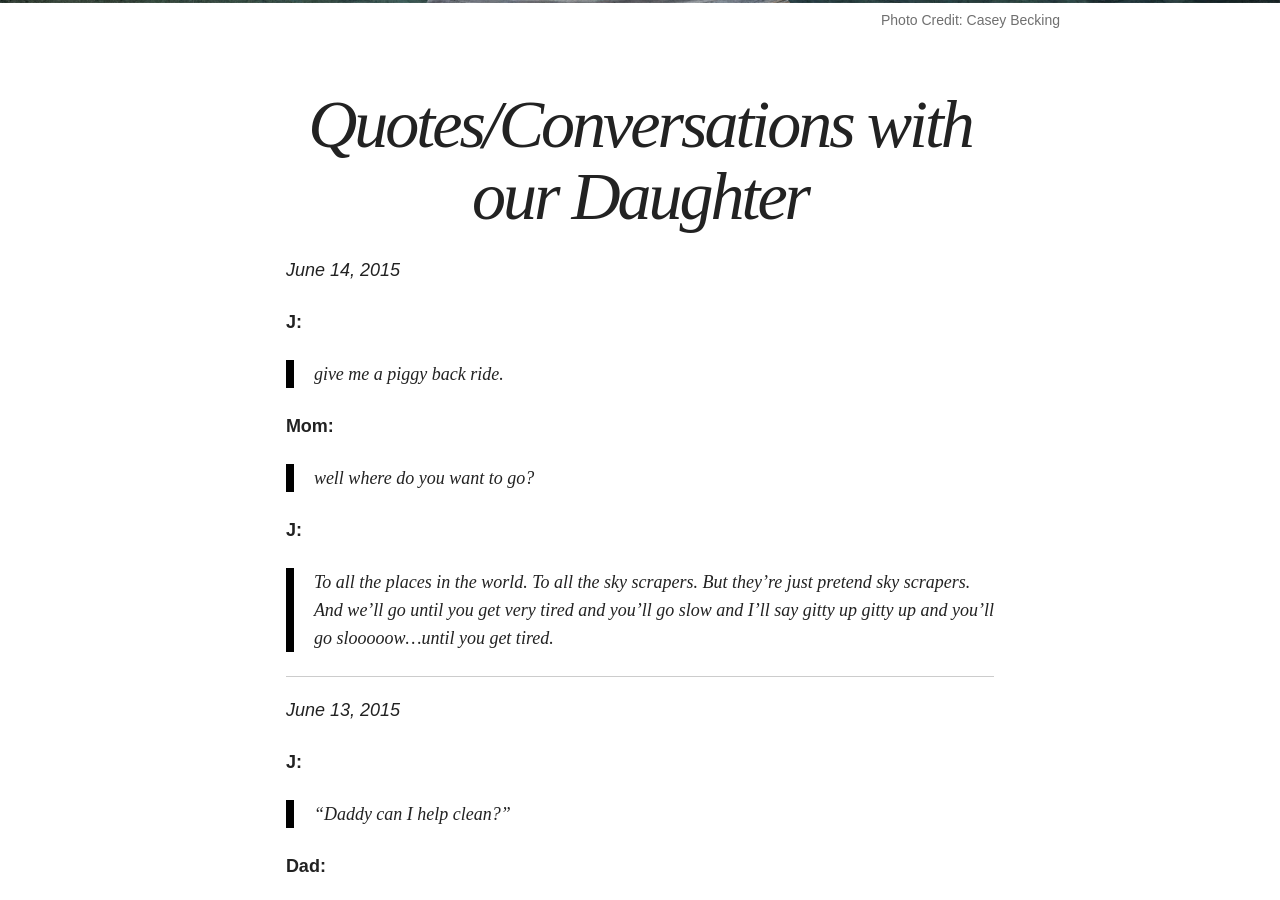
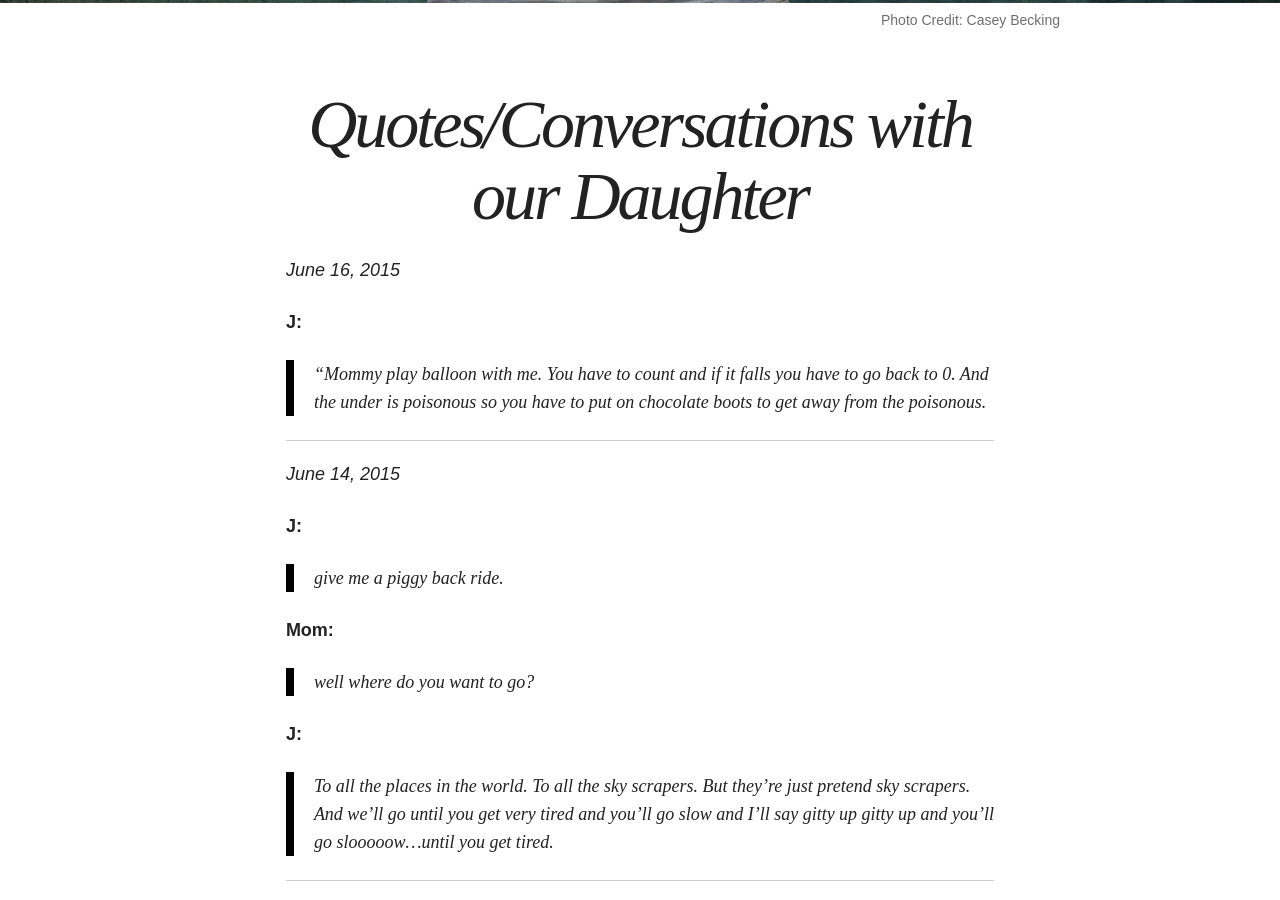
Before and after one commit to caseybecking/casey.becking.me, a Jekyll site: the page built from daughtersQuotes/index.md, in a window 1280 px wide and 900 px high, scrolled down 585 px. Built offline with Jekyll 4.4.1, drawn with Linux system fonts in a browser that asks for light colours; nearby versions of some CDN libraries.

Commit message:
adding another amazing quote

```diff
--- a/daughtersQuotes/index.md
+++ b/daughtersQuotes/index.md
@@ -7,6 +7,14 @@ excerpt:
 image:
   feature: headers/2015-06-13-fiji-dock-1.jpg
   credit: Casey Becking
+---
+
+_June 16, 2015_
+
+**J:**
+
+>"Mommy play balloon with me. You have to count and if it falls you have to go back to 0. And the under is poisonous so you have to put on chocolate boots to get away from the poisonous.
+
 ---
 
 _June 14, 2015_
```
